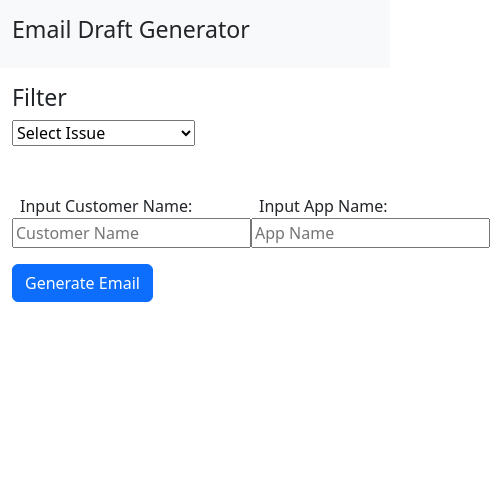
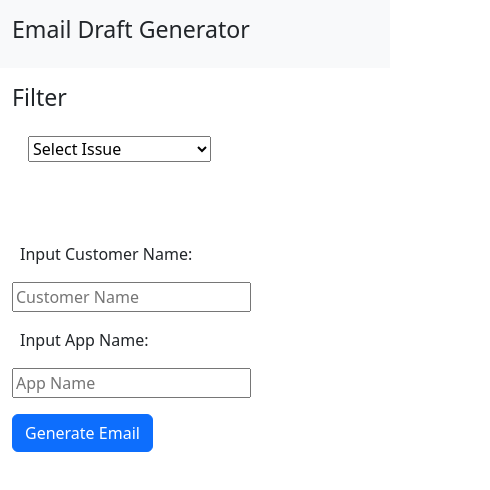
Before and after one commit to NeerajNero/emailDraftGenerator, a React (Vite) app: page / in a window 390 px wide. Shown: the top 490 px of the page, 490 px wide, since content can reach past the window. Built offline with nearby package versions, Linux system fonts and the light colour scheme.

Commit message:
made web page responsive

```diff
--- a/src/components/MainPage.jsx
+++ b/src/components/MainPage.jsx
@@ -38,8 +38,8 @@ const MainPage = () => {
   return (
     <main className='container mt-3'>
       <h3>Filter</h3>
-      <div className='d-flex'>
-      <div>
+      <div className='d-flex filterStyle'>
+      <div className='my-3 mx-3'>
         <select onChange={handleDisplaySubSection}>
           <option value="" autoFocus>Select Issue</option>
           <option value="Disbursement issues">Disbursement issues</option>
@@ -54,15 +54,15 @@ const MainPage = () => {
           <option value="Harassment /fraud">Harassment /fraud</option>
         </select>
         </div>
-        {subSection.length > 0 && <div>
-          <select className='mx-3' onChange={(e) => setSubSelectedSection(e.target.value)}>
+        {subSection.length > 0 && <div className='mx-3 my-3'>
+          <select onChange={(e) => setSubSelectedSection(e.target.value)}>
             {subSection.map((sub,i) => <option key={i} value={sub}>{sub}</option>)}
           </select>
           </div>}
           </div>
-          <div className='d-flex mt-5'>
-              <span><label className='mx-2'>Input Customer Name: </label><input type='text' placeholder='Customer Name' value={customerName} onChange={(e) => setCustomerName(e.target.value)}/></span>
-              <span><label className='mx-2'>Input App Name: </label><input type='text' placeholder='App Name' value={appName} onChange={(e) => setAppName(e.target.value)}/></span>
+          <div className='d-flex mt-5 filterStyle'>
+              <span><label className='mx-2 my-3'>Input Customer Name: </label><input type='text' placeholder='Customer Name' value={customerName} onChange={(e) => setCustomerName(e.target.value)}/></span>
+              <span><label className='mx-2 my-3'>Input App Name: </label><input type='text' placeholder='App Name' value={appName} onChange={(e) => setAppName(e.target.value)}/></span>
           </div>
           <button className='btn btn-primary mt-3' onClick={handleGenerateEmail}>{emailDraftDataStatus === "loading" ? <div class="spinner-border text-secondary" role="status" style={{height: "5px"}}>
   <span class="visually-hidden">Loading...</span>
--- a/src/index.css
+++ b/src/index.css
@@ -53,3 +53,9 @@
       transform: translateY(0rem);
     }
   }
+  @media screen and (max-width: 768px) {
+    .filterStyle{
+      display: flex;
+      flex-direction: column;
+    }
+  }
```
